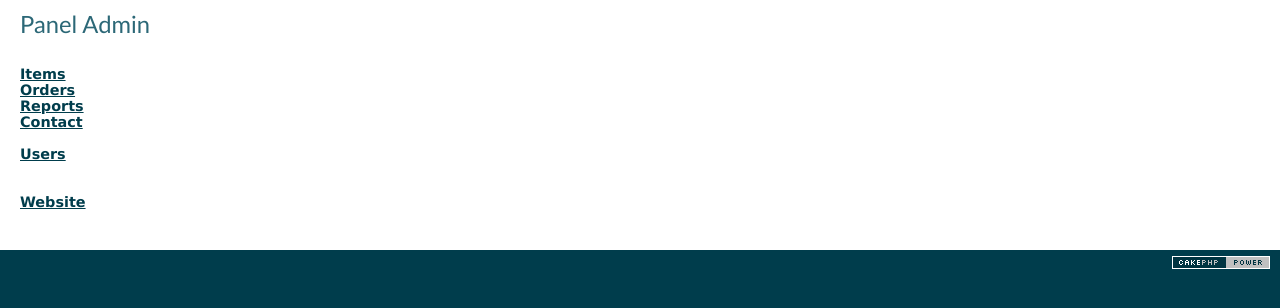
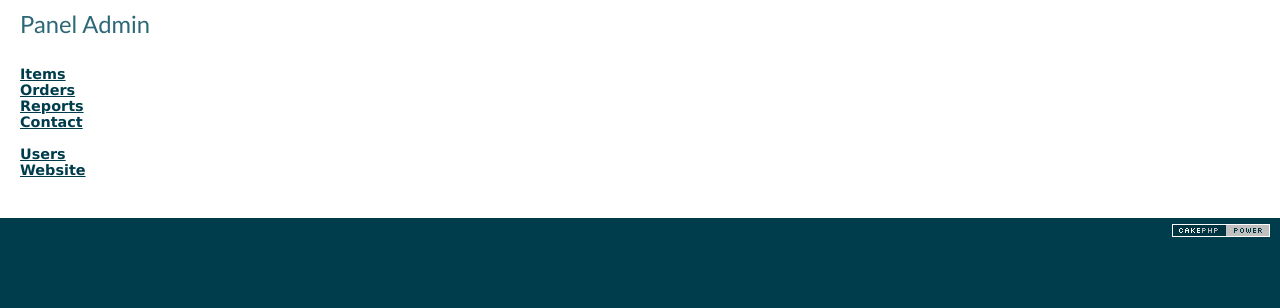
Before and after one commit to Loiic/ecommerce, a CakePHP app: the page made by cakephp/app/View/Admin/index.ctp in a window 1280 px wide. Shown: the part 47-355 px from the top of the page. Run offline with PHP 8.4 and a stand-in for CakePHP, Linux system fonts and the light colour scheme; the template is opened without the code that fills it, so the values that code supplies are empty; some libraries are stand-ins or nearby versions.

Commit message:
Modif vue panel admin

```diff
--- a/cakephp/app/View/Admin/index.ctp
+++ b/cakephp/app/View/Admin/index.ctp
@@ -16,12 +16,9 @@
               </div>
               <div class="col-xs-6 col-md-6">
                 <a href="#" class="btn btn-success btn-lg" role="button"><span class="glyphicon glyphicon-user"></span> <br/>Users</a>
-                  <a href="#" class="btn btn-info btn-lg" role="button"><span class="glyphicon"></span> <br/></a>
-                  <a href="#" class="btn btn-primary btn-lg" role="button"><span class="glyphicon"></span> <br/></a>
-                  <a href="#" class="btn btn-primary btn-lg" role="button"><span class="glyphicon"></span> <br/></a>
               </div>
             </div>
-              <a href="http://www.jquery2dotnet.com/" class="btn btn-success btn-lg btn-block" role="button"><span class="glyphicon glyphicon-globe"></span> Website</a>
+            <a href="/" class="btn btn-success btn-lg btn-block" role="button"><span class="glyphicon glyphicon-globe"></span> Website</a>
           </div>
         </div>
       </div>
```
Also changed, not shown: 6 other files. Lines whose indentation alone changed are shown as unchanged.
